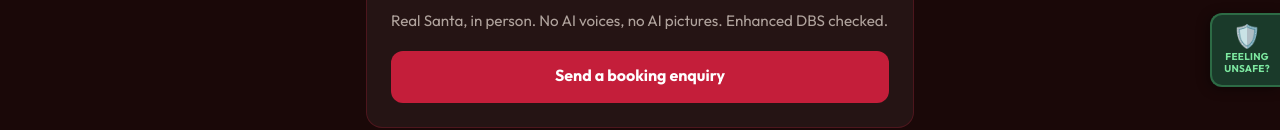
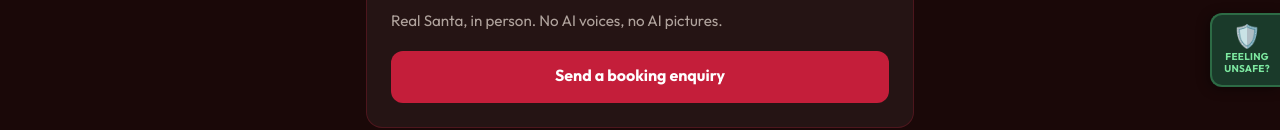
Before and after one commit to chrispteemagician/dnb-santa, a plain HTML site: page index.html in a window 1280 px wide. Shown: the part 633-763 px from the top of the page. Drawn offline with Linux system fonts and the light colour scheme.

Commit message:
Remove the enhanced DBS claim (certificate lapsed Feb 2026, Chris's instruction)
Co-Authored-By: Claude Sonnet 5.5 <noreply@anthropic.com>
Claude-Session: https://claude.ai/code/session_01J9nMaYqkzAqY2uSr7w6y8c

```diff
--- a/index.html
+++ b/index.html
@@ -267,7 +267,7 @@ syncReadable(document.documentElement.classList.contains('readable-mode'));
         <h2 style="font-size:1.4rem; font-weight:800; color:var(--accent); margin-bottom:12px;"><span aria-hidden="true">🎄</span> Book DnB Santa</h2>
         <p style="color:var(--text2); font-size:0.95rem; line-height:1.6; text-align:left; margin-bottom:12px;"><strong style="color:var(--accent);">Business and organisation visits, from £495:</strong> already got a party or entertainment? Santa turns up, says hello, walks the room, says a few words to the crowd and gets the group photos. He can hand out awards or presents too, with your helpers passing them round. No disco needed. Optional extras: a short talk on music, love, dance and communication, or the drum and bass disco in a box.</p>
         <p style="color:var(--text2); font-size:0.95rem; line-height:1.6; text-align:left; margin-bottom:12px;"><strong style="color:var(--accent);">School assemblies:</strong> the children sit together, Santa tells a story, has a laugh, one group photo, and he's off. Teachers stay in charge. No sitting on knees and no queue for presents.</p>
-        <p style="color:var(--text2); font-size:0.95rem; line-height:1.6; text-align:left; margin-bottom:18px;">Real Santa, in person. No AI voices, no AI pictures. Enhanced DBS checked.</p>
+        <p style="color:var(--text2); font-size:0.95rem; line-height:1.6; text-align:left; margin-bottom:18px;">Real Santa, in person. No AI voices, no AI pictures.</p>
         <a href="/book.html" class="btn" style="display:block; text-decoration:none; text-align:center;">Send a booking enquiry</a>
     </div>
 
```
Also changed, not shown: book.html (+0 -1 lines), llms.txt.
